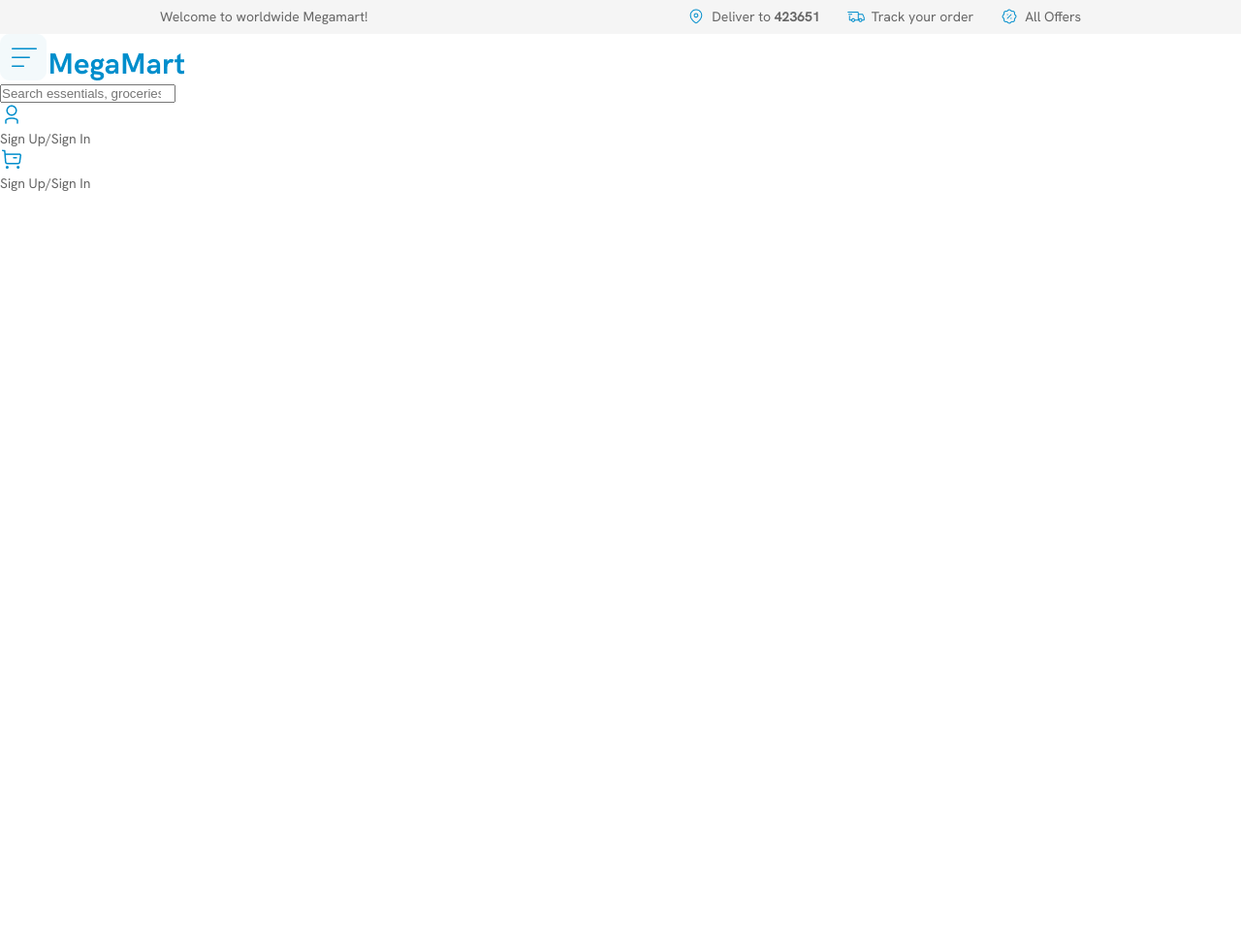
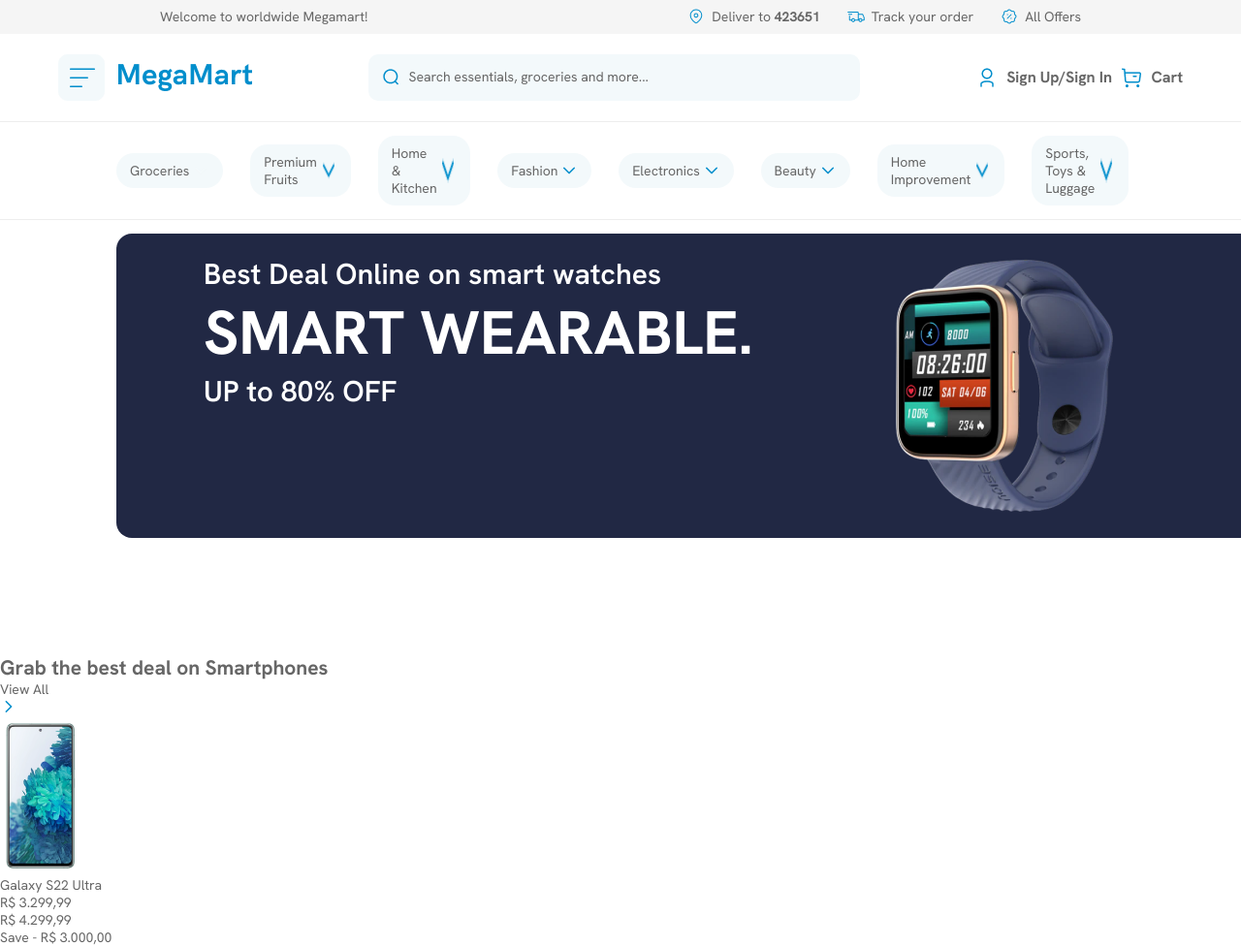
Before and after one commit to AndeersonDEV/Loja-Ecommerce, a plain HTML site: page index.html in a window 1280 px wide. Shown: the whole page at 97% size. Before the commit the page ends 800 px from the top, so only its background shows below. Drawn offline with Linux system fonts and the light colour scheme.

Commit message:
Atualizações

```diff
--- a/index.html
+++ b/index.html
@@ -34,16 +34,88 @@
                     <img src="./assets/MegaMart.png" alt="">
                 </div>
                 <input type="search" placeholder="Search essentials, groceries and more..." class="navegacao__pesquisa">
-                <ul>
-                    <li>
+                <ul class="navegacao__lista">
+                    <li class="navegacao__lista-item">
                         <img src="./assets/user.png" alt="">
                         <p>Sign Up/Sign In</p>
                     </li>
-                    <li>
+                    <li class="navegacao__lista-item">
                         <img src="./assets/Buy.png" alt="">
-                        <p>Sign Up/Sign In</p>
+                        <p>Cart</p>
                     </li>
                 </ul>
+            </section>
+            <section class="categorias">
+                <ul class="categorias__menu">
+                    <li class="categorias__menu-item">
+                        <p>Groceries</p>
+                        <img src="./assets/Arrow - Down 2.png" alt="">
+                    </li>
+                    <li class="categorias__menu-item">
+                        <p>Premium Fruits</p>
+                        <img src="./assets/Arrow - Down 2 (1).png" alt="">
+                    </li>
+                    <li class="categorias__menu-item">
+                        <p>Home & Kitchen</p>
+                        <img src="./assets/Arrow - Down 2 (1).png" alt="">
+                    </li>
+                    <li class="categorias__menu-item">
+                        <p>Fashion</p>
+                        <img src="./assets/Arrow - Down 2 (1).png" alt="">
+                    </li>
+                    <li class="categorias__menu-item">
+                        <p>Electronics</p>
+                        <img src="./assets/Arrow - Down 2 (1).png" alt="">
+                    </li>
+                    <li class="categorias__menu-item">
+                        <p>Beauty</p>
+                        <img src="./assets/Arrow - Down 2 (1).png" alt="">
+                    </li>
+                    <li class="categorias__menu-item">
+                        <p>Home Improvement</p>
+                        <img src="./assets/Arrow - Down 2 (1).png" alt="">
+                    </li>
+                    <li class="categorias__menu-item">
+                        <p>Sports, Toys & Luggage</p>
+                        <img src="./assets/Arrow - Down 2 (1).png" alt="">
+                    </li>
+
+
+                </ul>
+            </section>
+            <section class="carrosel">
+                <div class="carrosel__descricao">
+                    <h3 class="carrosel__subtitulo">Best Deal Online on smart watches</h3>
+                    <h1 class="carrosel__titulo">SMART WEARABLE.</h1>
+                    <h3 class="carrosel__subtitulo">UP to 80% OFF</h3>
+                </div>
+                <img src="./assets/image 2.png" alt="relogio smartwatch">
+            </section>
+            <section>
+                <div>
+                <h2>Grab the best deal on <span>Smartphones</span></h2>
+                <ul>
+                    <li>
+                        <p>View All</p>
+                        <img src="./assets/Arrow - Down 2 (2).png" alt="seta para direita">
+                    </li>
+                </ul>
+                </div>
+
+                <div>
+                    <ul>
+                        <li class="card">
+                            <img src="./assets/image 3.png" alt="">
+                            <p>Galaxy S22 Ultra</p>
+                            <div>
+                                <p>R$ 3.299,99</p>
+                                <p>R$ 4.299,99</p>
+                            </div>
+                            <p>Save - R$ 3.000,00</p>
+                        </li>
+                    </ul>
+                </div>
+
             </section>
         </main>
     </header>
--- a/style/style.css
+++ b/style/style.css
@@ -2,6 +2,10 @@
 :root{
     --cinza-claro: #f5f5f5;
     --cinza: #666666;
+    --cinza-linha: #ededed;
+    --azul-claro: #f3f9fb;
+    --azul: #212844;
+    --branco: #ffffff;
 }
 body{
     font-family: 'Hanken Grotesk', sans-serif;
@@ -30,3 +34,90 @@
 .destaque{
     font-weight: 700;
 }
+.navegacao{
+    display: flex;
+    align-items: center;
+    justify-content: space-around;
+    padding: 21px 0;
+    border-bottom: 1px solid var(--cinza-linha);
+}
+.navegacao__lista-logo{
+    display: flex;
+    align-items: center;
+    column-gap: 1em;
+}
+.navegacao__lista{
+    display: flex;
+    list-style: none;
+    column-gap: 0.6em;
+}
+.navegacao__lista-item{
+    display: flex;
+    align-items: center;
+    column-gap: 0.5em;
+    font-size: 16px;
+    font-weight: 700;
+}
+.navegacao__pesquisa{
+    width: 507px;
+    height: 48px;
+    border-radius: 10px;
+    background-color: var(--azul-claro);
+    border: none;
+}
+.navegacao__pesquisa::placeholder{
+    font-family: 'Hanken Grotesk', sans-serif;
+    color: var(--cinza);
+    font-size: 14px;
+    font-weight: 400;
+    background: url("../assets/Search.png") no-repeat;
+    background-position: 1em;
+    text-align: left;
+    padding: 0 0 0 3em;
+
+}
+.categorias{
+  margin: 1em 0 1em 0;
+  border-bottom: 1px solid var(--cinza-linha);
+}
+.categorias__menu{
+    display: flex;
+    align-items: center;
+    column-gap: 2em;
+
+    margin: 0 120px;
+}
+.categorias__menu-item{
+    display: flex;
+    background-color: var(--azul-claro);
+    padding: 9px 14px;
+    border-radius: 18px;
+    column-gap: 0.2em;
+    margin-bottom: 1em;
+
+
+}
+.carrosel{
+    margin: 0 120px 120px 120px;
+    display: flex;
+    width: 75%;
+    background-color: var(--azul);
+    border-radius: 16px;
+    justify-content: space-between;
+    align-items: start;
+    padding: 22px 125px 22px 90px;
+
+    /* background: url("../assets/Group\ 16.png") no-repeat ; */
+    ;
+}
+
+.carrosel__subtitulo{
+    color: var(--branco);
+    font-size: 30px;
+    font-weight: 600;
+}
+.carrosel__titulo{
+    font-size: 63px;
+    font-weight: 700;
+    color: var(--branco);
+}
```
Also changed, not shown: assets/Arrow - Down 2 (1).png (added), assets/Arrow - Down 2 (2).png (added), assets/Arrow - Down 2.png (added), assets/Group 16.png (added), assets/image 2.png (added), assets/image 3-1.png (added), assets/image 3-2.png (added), assets/image 3-3.png (added), assets/image 3-4.png (added), assets/image 3.png (added).
